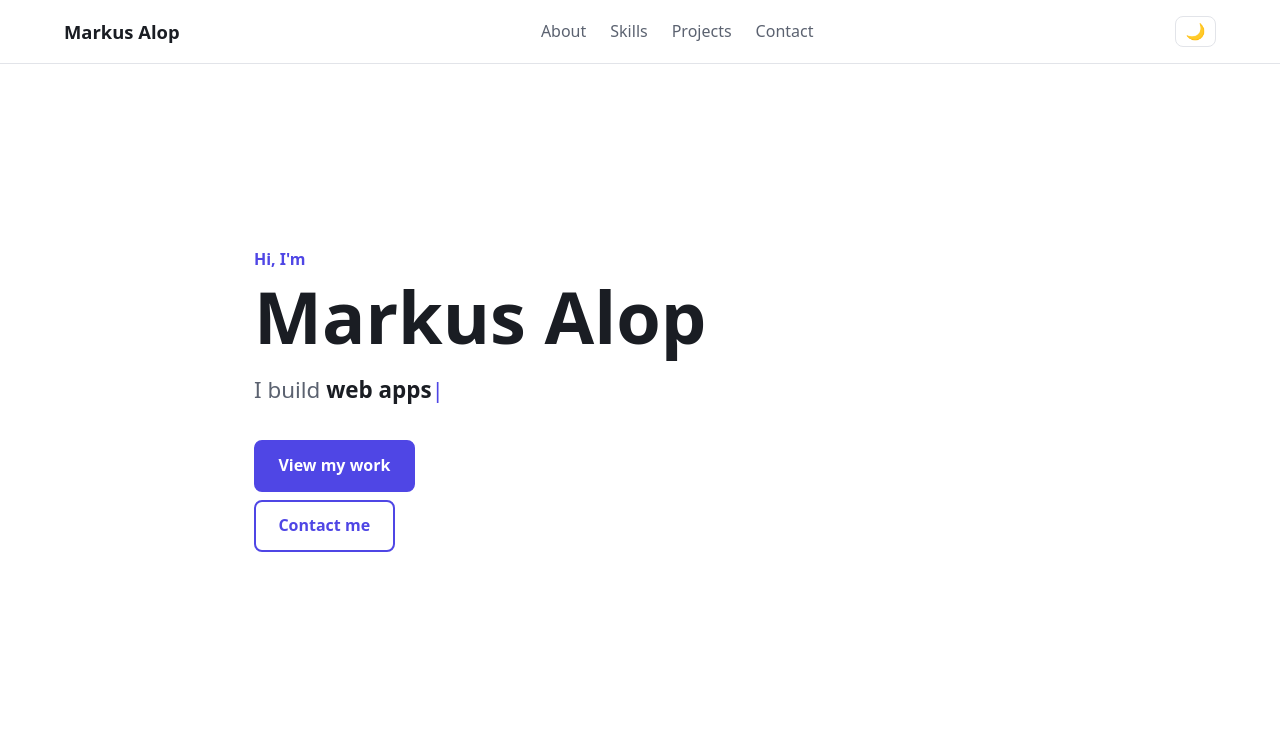
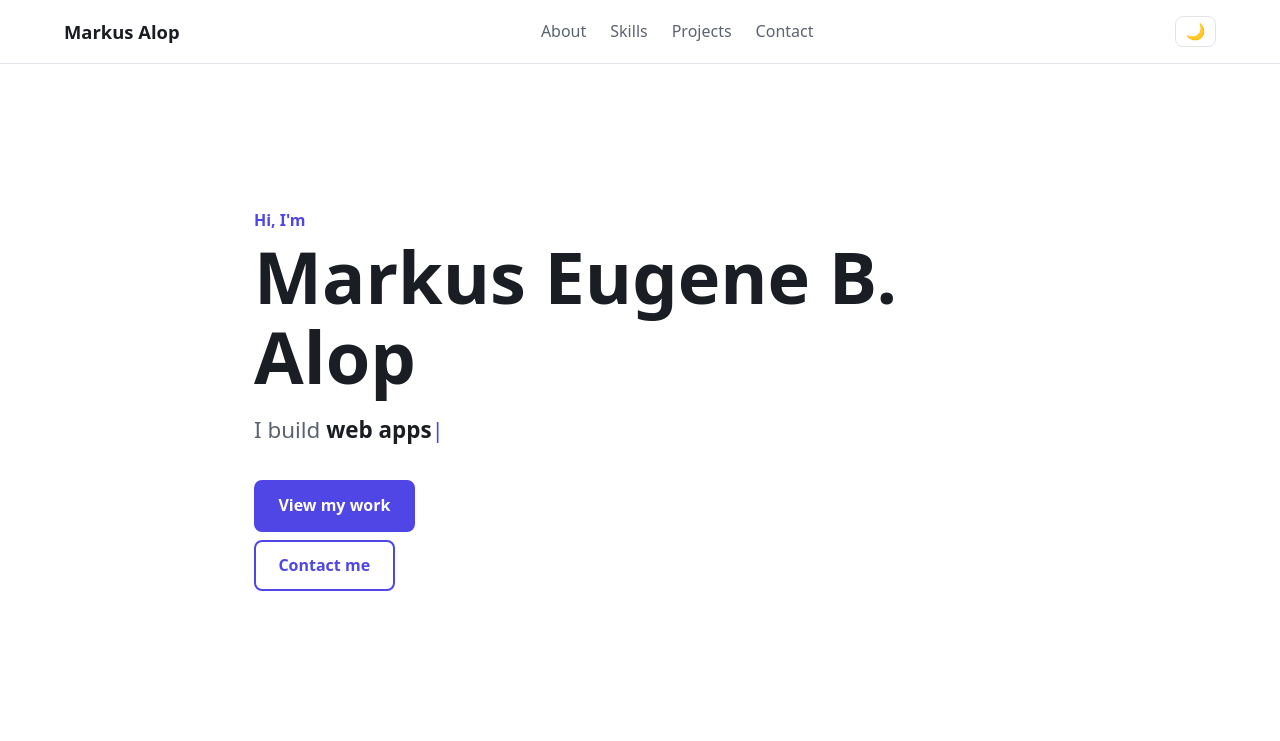
Before and after one commit to MarkusAlop/Website-Portfolio, a plain HTML site: page index.html in a window 1280 px wide. Shown: the top 741 px of the page. Drawn offline with Linux system fonts and the light colour scheme.

Commit message:
Fix 1 (Name)

```diff
--- a/index.html
+++ b/index.html
@@ -25,7 +25,7 @@
   <main>
     <section id="home" class="hero">
       <p class="eyebrow">Hi, I'm</p>
-      <h1>Markus Alop</h1>
+      <h1>Markus Eugene B. Alop</h1>
       <p class="tagline">I build <span id="typed"></span><span class="cursor">|</span></p>
       <a href="#projects" class="btn">View my work</a>
       <a href="#contact" class="btn btn-outline">Contact me</a>
```
